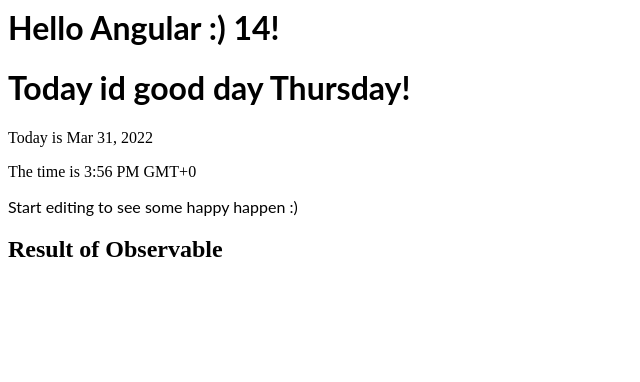
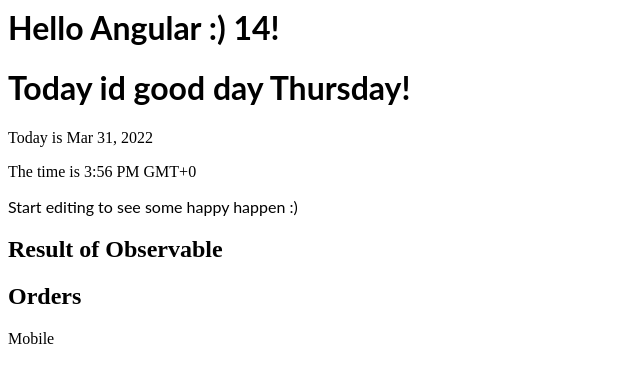
Before and after one commit to yohirt/learn-RxJS-Angular, an Angular app: page / in a window 1280 px wide. Shown: the top 382 px of the page, without its empty margins (0-640 px from the left). Built offline with nearby package versions, Linux system fonts and the light colour scheme.

Commit message:
2 files modified

```diff
--- a/src/app/app.component.html
+++ b/src/app/app.component.html
@@ -3,3 +3,5 @@
 <p>Start editing to see some happy happen :)</p>
 <h2>Result of Observable</h2>
 <div *ngIf="agentName">{{ agentName }}</div>
+<h2>Orders</h2>
+<div *ngIf="nameOrder">{{ nameOrder }}</div>
--- a/src/app/app.component.ts
+++ b/src/app/app.component.ts
@@ -1,5 +1,5 @@
 import { Component, VERSION } from '@angular/core';
-import { Observable, of } from 'rxjs';
+import { Observable, of, from } from 'rxjs';
 @Component({
   selector: 'my-app',
   templateUrl: './app.component.html',
@@ -9,6 +9,7 @@
   name = 'Angular :) ' + VERSION.major;
   today: number = Date.now();
   agentName: string;
+  nameOrder: string;
 
   students: Observable<string[]> = of(['Mark', 'Ram', 'Sita', 'Lisa']);
 
@@ -17,6 +18,7 @@
     name: 'Ram',
   };
 
+  $orders$: Observable<string> = from(['Fasion', 'Electronic', 'Mobile']);
   // agents: Observable<string>;
   student$: Observable<any> = of(this.studentObj);
 
@@ -28,5 +30,11 @@
     this.student$.subscribe((data) => {
       console.log(data);
     });
+
+    this.$orders$.subscribe((data) => {
+      setInterval(() => {
+        this.nameOrder = data;
+      }, 2000);
+    });
   }
 }
```
